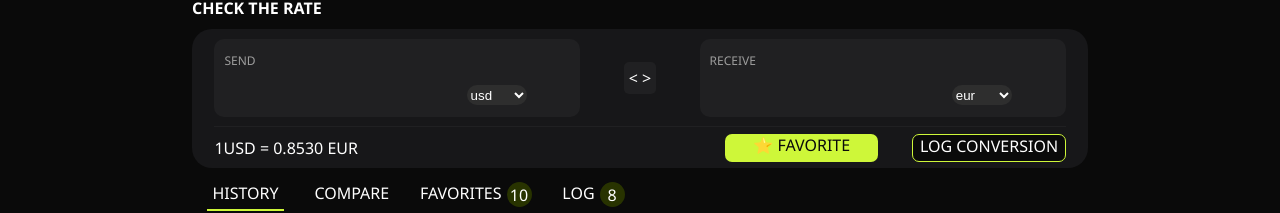
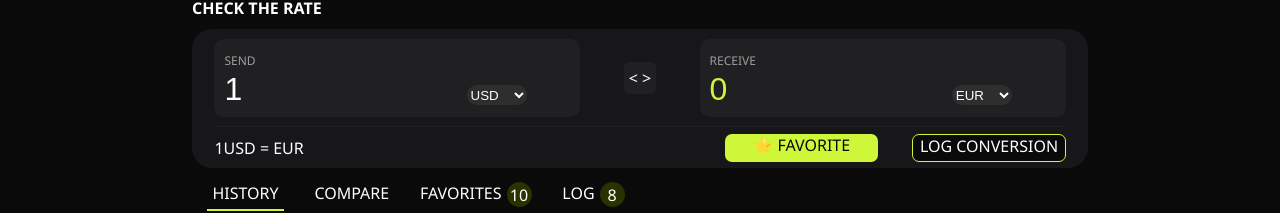
Before and after one commit to Tochukwu-1/fx-converter, a React (Vite) app: page / in a window 1280 px wide. Shown: the part 119-332 px from the top of the page. Built offline with nearby package versions, Linux system fonts and the light colour scheme; no server answers.

Commit message:
Day5: Adding of Api, handling for input, country picker, and rate for the selected options

```diff
--- a/src/Header.jsx
+++ b/src/Header.jsx
@@ -1,7 +1,37 @@
 // import React from "react"
+import { useEffect, useState } from "react"
 import "./css/header.css"
 
 function Header() {
+  const [amount, setAmount] = useState({input: 1, output: 0})
+  const [input, setInput] = useState({send: "USD", receive: "EUR"})
+  const [rate, setRate] = useState({send: "", receive: ""})
+
+
+  useEffect(()=>{
+    const fetchCurrency = async () => {
+    const currencyRes = await fetch(`https://api.frankfurter.dev/v2/rates?base=${input.send.toUpperCase()}&quotes=${input.receive.toUpperCase()}`)
+    if(!currencyRes.ok){
+      throw new Error("Failed to fetch currency data")
+    }
+    const currencyData = await currencyRes.json()
+    console.log(currencyData);
+    setRate(rate => ({...rate,receive: (currencyData[0].rate)}))
+    console.log(rate.receive);
+
+    function convert() {
+    const api = "https://api.frankfurter.dev";
+    return fetch(`${api}/v2/rate/${input.send}/${input.receive}`)
+      .then((r) => r.json())
+      .then((d) => (amount.input * d.rate).toFixed(2));
+  }
+  convert().then((result => setAmount(amount => ({...amount, output: result}))))
+
+  }
+  fetchCurrency()
+  },[input.send, input.receive, rate.receive, amount.input])
+
+
 
   return (
     <header className="header">
@@ -11,9 +41,12 @@ function Header() {
             <div className="input">
               <label htmlFor="send">SEND</label>
               <div className="sendInput">
-                <input type="text" id="send" />
-                <select name="currency" id="">
-                  <option value="usd">usd</option>
+                <input type="text" id="send"  value={amount.input} onChange={(e)=>setAmount({...amount, input: Number(e.target.value) || 0})}/>
+                <select name="currency" id="" onChange={(e)=>setInput({...input, send: e.target.value})}>
+                  <option value="USD">USD</option>
+                  <option value="EUR">EUR</option>
+                  <option value="GBP">GBP</option>
+                  <option value="AMD">AMD</option>
                 </select>
               </div>
             </div>
@@ -21,15 +54,18 @@ function Header() {
             <div className="input">
               <label htmlFor="receive">RECEIVE</label>
               <div className="receiveInput">
-                <input type="text" id="receive" />
-                <select name="currency" id="">
-                  <option value="eur">eur</option>
+                <input type="text" id="receive" value={amount.output} />
+                <select name="currency" id="" onChange={(e)=>setInput({...input, receive: e.target.value})}>
+                  <option value="EUR">EUR</option>
+                  <option value="USD">USD</option>
+                  <option value="GBP">GBP</option>
+                  <option value="AMD">AMD</option>
                 </select>
               </div>
             </div>
           </div>
           <div className="accessories">
-            <div className="rate">1USD = 0.8530 EUR</div>
+            <div className="rate">1{input.send} = {rate.receive} {input.receive}</div>
             <div className="favoriteAndLog">
               <div className="favorite">⭐ FAVORITE</div>
               <div className="log">LOG CONVERSION</div>
```
